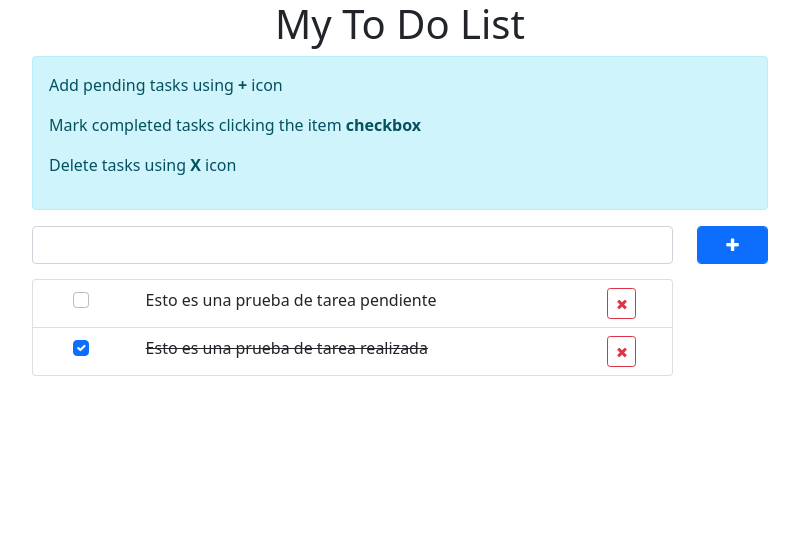
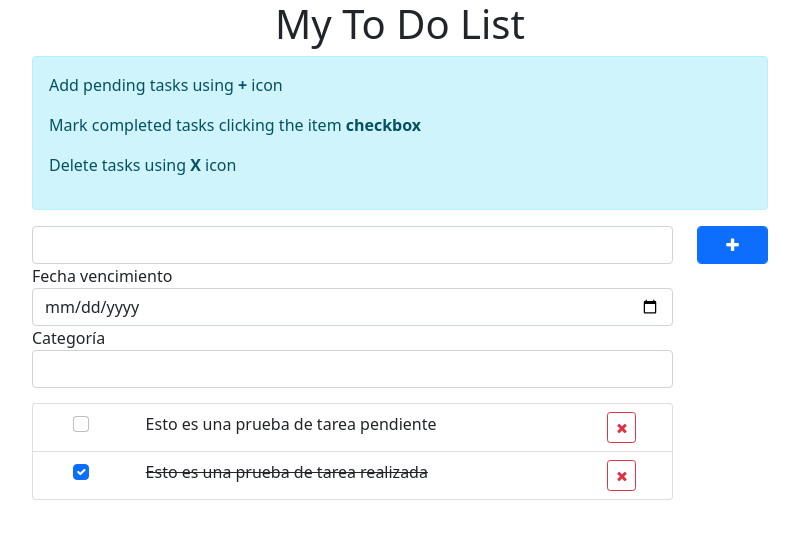
Before and after one commit to rebemartinezgr/ToDoList, a PHP site: page /index.php in a window 1280 px wide. Shown: the top 539 px of the page, without its empty margins (240-1039 px from the left). Run offline with PHP 8.4, Linux system fonts and the light colour scheme.

Commit message:
Use form and submit elements. Add date and category fields

```diff
--- a/View/index.php
+++ b/View/index.php
@@ -31,24 +31,36 @@
         </div>
 
     </div>
+    <form action="../Controller/Post.php" method="post">
     <div class="row">
         <div class="col-sm-2">
         </div>
+        <!-- Form -->
             <div class="col-sm-7">
                 <div class="form-group">
-                <input class="form-control input-lg" id="new-item" type="text"/>
+                    <input class="form-control input-lg" id="new-item" name="value" type="text"/>
+                </div>
+                <div class="form-group">
+                    <label for="date">Fecha vencimiento</label>
+                    <input class="form-control input-lg" id="date" name="date" type="date"/>
+                </div>
+                <div class="form-group">
+                    <label for="category">Categoría</label>
+                    <input class="form-control input-lg" id="category" name="category" type="text"/>
                 </div>
             </div>
             <div class="col-sm-1">
                 <div class="form-group">
-                <button type="button" class="form-control add-button btn btn-primary" onclick='handleNewItem()'><i
+                    <button type="submit" class="form-control add-button btn btn-primary"><i
                                 class="fa fa-plus"></i>
                     </button>
                 </div>
             </div>
+       <!-- End Form -->
         <div class="col-sm-2">
         </div>
     </div>
+    </form>
     <div class="row">
         <div class="col-sm-2">
         </div>
```
Also changed, not shown: Controller/Post.php (+5 -2 lines). Lines whose indentation alone changed are shown as unchanged.
